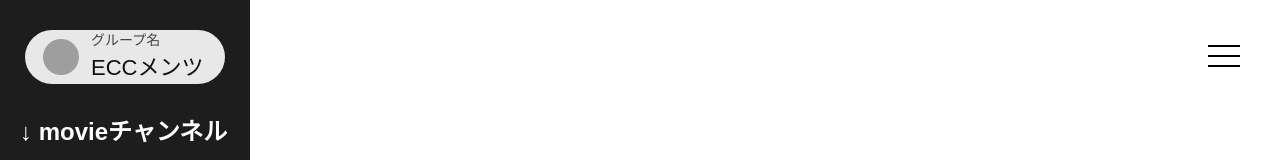
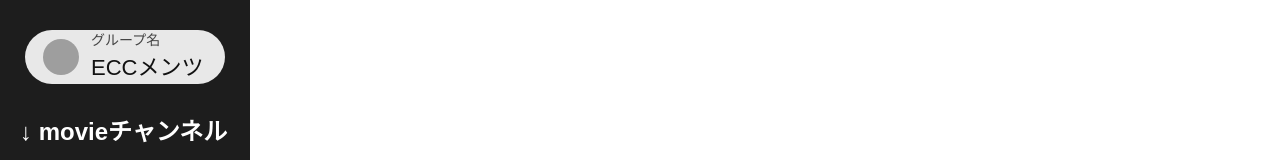
Before and after one commit to CommitUpp/frontend, a Next.js app in the folder shareter/: page / in a window 1280 px wide. Shown: the top 160 px of the page. Built offline with nearby package versions, Linux system fonts and the light colour scheme; grey boxes are pictures that could not be loaded.

Commit message:
chore_ハンバーガーメニュー色変更

```diff
--- a/shareter/app/components/HamburgerMenu/HamburgerMenu.tsx
+++ b/shareter/app/components/HamburgerMenu/HamburgerMenu.tsx
@@ -30,7 +30,7 @@ export default function HamburgerMenu({ onClose }: Props) {
                         <ul>
                             {menuItems.map((item) => (
                                 <li className={styles.menu_item} key={item.en}>
-                                    <Link href={item.href}>
+                                    <Link href={item.href} onClick={onClose}>
                                         <div className={styles.item_wrap}>
                                             <div className={styles.item_text}>
                                                 <p>{item.ja}</p>
--- a/shareter/app/components/Header/Header.tsx
+++ b/shareter/app/components/Header/Header.tsx
@@ -17,9 +17,9 @@ export default function Header() {
                     onClick={() => setIsMenuOpen(true)}
                 >
                     <svg xmlns="http://www.w3.org/2000/svg" width="32" height="22" viewBox="0 0 32 22" fill="none">
-                        <line y1="1" x2="32" y2="1" stroke="black" strokeWidth="2" />
-                        <line y1="11" x2="32" y2="11" stroke="black" strokeWidth="2" />
-                        <line y1="21" x2="32" y2="21" stroke="black" strokeWidth="2" />
+                        <line y1="1" x2="32" y2="1" stroke="white" strokeWidth="2" />
+                        <line y1="11" x2="32" y2="11" stroke="white" strokeWidth="2" />
+                        <line y1="21" x2="32" y2="21" stroke="white" strokeWidth="2" />
                     </svg>
                 </button>
             </header>
```
